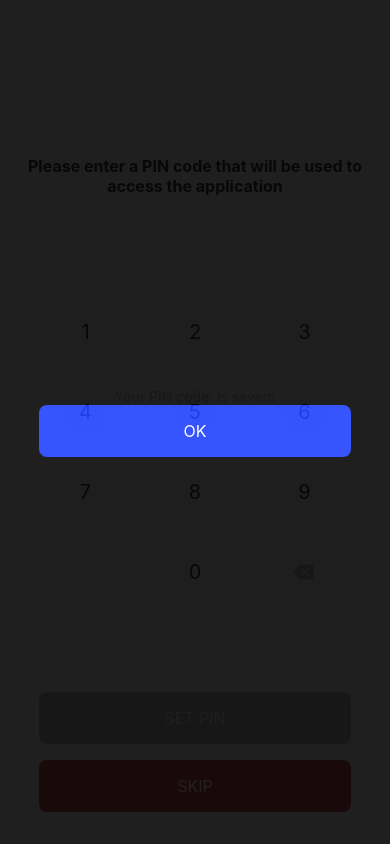
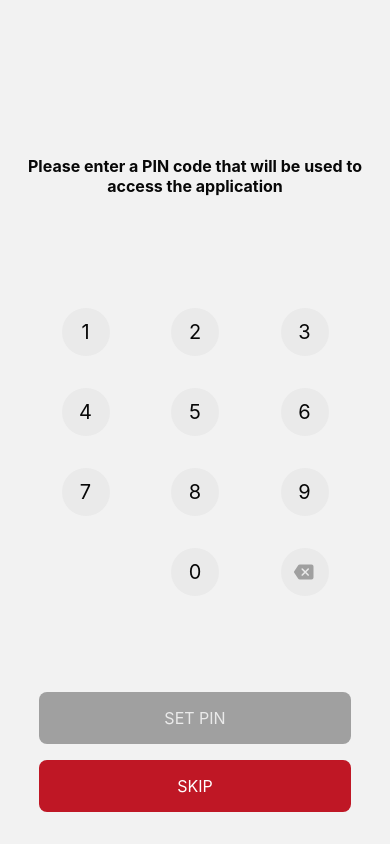
Before and after one commit to peterdee/2fa-mobile, a React Native app: screen /PINCode in a window 390 px wide. Built offline with nearby package versions, Linux system fonts and the light colour scheme; what expo-linking would draw is missing.

Commit message:
Work on the PIN Code screen

```diff
--- a/components/ModalWrap/ModalWrap.tsx
+++ b/components/ModalWrap/ModalWrap.tsx
@@ -16,7 +16,7 @@ function ModalWrap(props: ModalWrapProps): React.ReactElement {
 
   return (
     <Modal
-      animationType="slide"
+      animationType="fade"
       transparent
       visible={isVisible}
     >
--- a/components/ModalWrap/styles.ts
+++ b/components/ModalWrap/styles.ts
@@ -8,7 +8,6 @@ export default StyleSheet.create({
     backgroundColor: COLORS.text,
     flex: 1,
     justifyContent: 'center',
-    opacity: 0.9,
     width: '100%',
   },
 });
--- a/screens/PINCode/PINCode.tsx
+++ b/screens/PINCode/PINCode.tsx
@@ -6,6 +6,7 @@ import React, {
 } from 'react';
 
 import {
+  deleteValue,
   getValue,
   KEYS,
   storeValue,
@@ -23,11 +24,12 @@ function PINCode({ navigation }: RootStackScreenProps<'PINCode'>): React.ReactEl
   const [loading, setLoading] = useState<boolean>(true);
   const [PIN, setPIN] = useState<string>('');
   const [PINError, setPINError] = useState<string>('');
-  const [showPINSetModal, setShowPINSetModal] = useState<boolean>(true);
+  const [showPINSetModal, setShowPINSetModal] = useState<boolean>(false);
 
   useEffect(
     (): void => {
       async function checkPin(): Promise<void> {
+        await deleteValue(KEYS.pinRequired);
         const [pinRequired, pinValue] = await Promise.all([
           getValue<string>(KEYS.pinRequired),
           getValue<number>(KEYS.pin),
@@ -36,7 +38,7 @@ function PINCode({ navigation }: RootStackScreenProps<'PINCode'>): React.ReactEl
         if (pinRequired && pinRequired === PIN_REQUIRED.isNotRequired) {
           return navigation.replace('Root');
         }
-        if (pinValue) {
+        if (pinValue && pinRequired === PIN_REQUIRED.isRequired) {
           setHasPIN(true);
           setPIN(`${pinValue}`);
         }
@@ -48,8 +50,10 @@ function PINCode({ navigation }: RootStackScreenProps<'PINCode'>): React.ReactEl
     [],
   );
 
+  const handleCloseSetPINModal = (): void => navigation.replace('Root');
+
   const handlePress = useCallback(
-    (value: string): void => {
+    async (value: string): Promise<void> => {
       setDisableBackspace(false);
       setPINError('');
 
@@ -62,7 +66,7 @@ function PINCode({ navigation }: RootStackScreenProps<'PINCode'>): React.ReactEl
         return setInput(newPIN);
       }
       const newPIN = `${input}${value}`;
-      if (newPIN.length === 4) {
+      if (newPIN.length === 4 && hasPIN) {
         setDisableKeyboard(true);
         if (Number(PIN) === Number(newPIN)) {
           return navigation.replace('Root');
@@ -80,15 +84,14 @@ function PINCode({ navigation }: RootStackScreenProps<'PINCode'>): React.ReactEl
   const handleSetPIN = useCallback(
     async (): Promise<void> => {
       await Promise.all([
-        storeValue<number>(KEYS.pin, Number(PIN)),
+        storeValue<number>(KEYS.pin, Number(input)),
         storeValue<PINRequired>(
           KEYS.pinRequired,
           PIN_REQUIRED.isRequired,
         ),
       ]);
 
-      // TODO: show a notification that PIN is set
-      return navigation.replace('Root');
+      return setShowPINSetModal(true);
     },
     [input],
   );
@@ -107,6 +110,7 @@ function PINCode({ navigation }: RootStackScreenProps<'PINCode'>): React.ReactEl
     <PINCodeLayout
       disableBackspace={disableBackspace}
       disableKeyboard={disableKeyboard}
+      handleCloseSetPINModal={handleCloseSetPINModal}
       handlePress={handlePress}
       handleSetPIN={handleSetPIN}
       handleSkipPIN={handleSkipPIN}
--- a/screens/PINCode/components/PINCodeLayout.tsx
+++ b/screens/PINCode/components/PINCodeLayout.tsx
@@ -12,6 +12,7 @@ import PINSetModal from './PINSetModal';
 interface PINCodeLayoutProps {
   disableBackspace: boolean;
   disableKeyboard: boolean;
+  handleCloseSetPINModal: () => void;
   handlePress: (value: string) => void;
   handleSetPIN: () => Promise<void>;
   handleSkipPIN: () => Promise<void>;
@@ -26,6 +27,7 @@ function PINCodeLayout(props: PINCodeLayoutProps): React.ReactElement {
   const {
     disableBackspace,
     disableKeyboard,
+    handleCloseSetPINModal,
     handlePress,
     handleSetPIN,
     handleSkipPIN,
@@ -48,7 +50,7 @@ function PINCodeLayout(props: PINCodeLayoutProps): React.ReactElement {
       { !loading && (
         <View style={styles.content}>
           <PINSetModal
-            handleClose={() => console.log('close')}
+            handleClose={handleCloseSetPINModal}
             PIN={PIN}
             showPINSetModal={showPINSetModal}
           />
--- a/screens/PINCode/components/PINSetModal.tsx
+++ b/screens/PINCode/components/PINSetModal.tsx
@@ -2,6 +2,7 @@ import React, { memo } from 'react';
 import { Text } from 'react-native';
 
 import ModalWrap from '../../../components/ModalWrap';
+import styles from '../styles';
 import WideButton from '../../../components/WideButton';
 
 interface PINSetModalProps {
@@ -19,8 +20,11 @@ function PINSetModal(props: PINSetModalProps): React.ReactElement {
 
   return (
     <ModalWrap isVisible={showPINSetModal}>
-      <Text>
-        { `Your PIN code ${PIN} is saved!` }
+      <Text style={styles.PINModalPINText}>
+        { PIN }
+      </Text>
+      <Text style={styles.PINModalText}>
+        Your PIN code is saved!
       </Text>
       <WideButton
         onPress={handleClose}
--- a/screens/PINCode/styles.ts
+++ b/screens/PINCode/styles.ts
@@ -115,4 +115,16 @@ export default StyleSheet.create({
     marginBottom: SPACER,
     marginTop: SPACER * 4,
   },
+  // modal
+  PINModalPINText: {
+    color: COLORS.accent,
+    fontSize: SPACER + SPACER_HALF,
+    fontWeight: 'bold',
+    letterSpacing: SPACER / 2,
+  },
+  PINModalText: {
+    color: COLORS.textInverted,
+    fontSize: SPACER + SPACER_HALF / 2,
+    marginVertical: SPACER * 2,
+  },
 });
```
